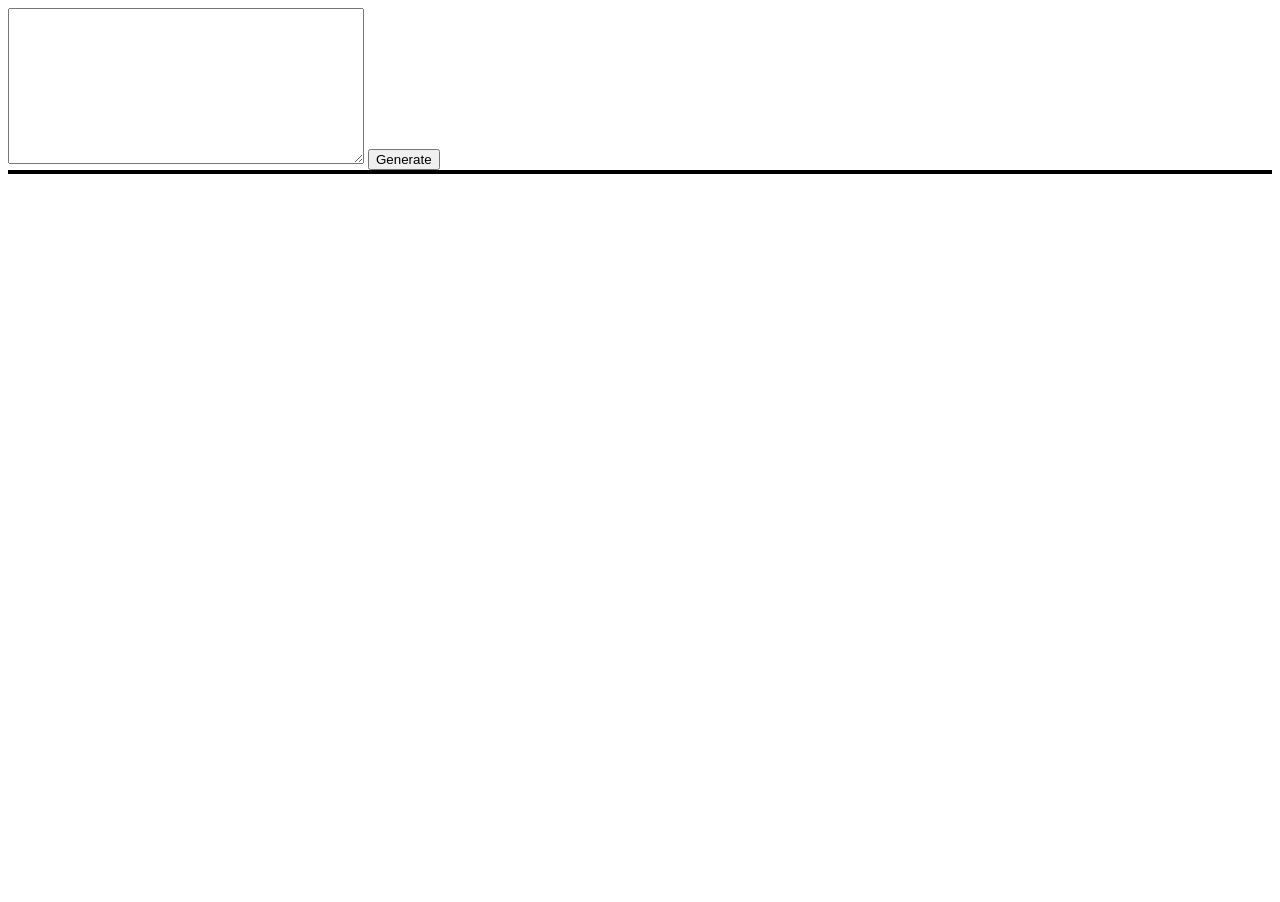
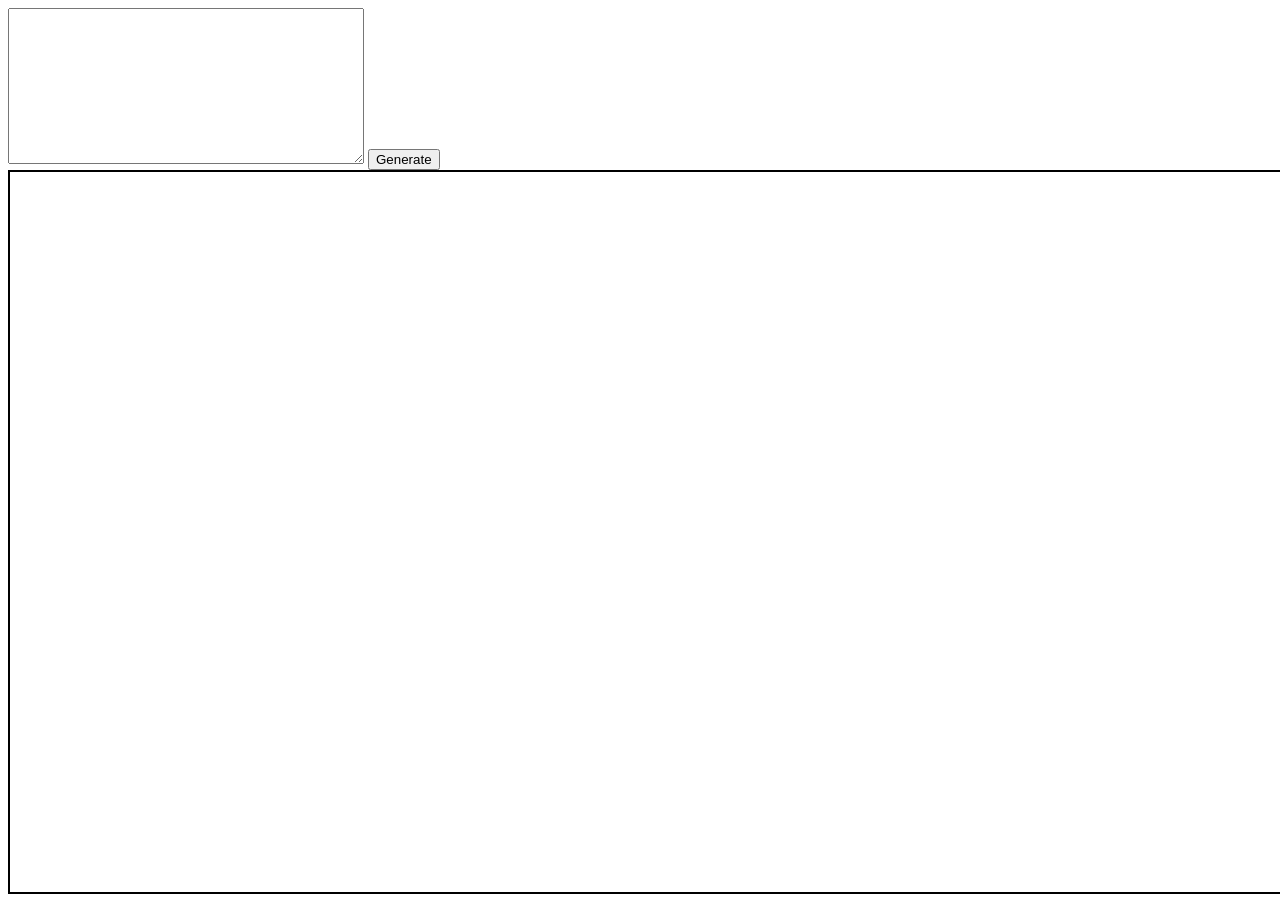
Before and after one commit to WintrCat/wordcloud, a plain HTML site: page index.html in a window 1280 px wide. Before the commit the page ends 800 px from the top, so only its background shows below. Drawn offline with Linux system fonts and the light colour scheme.

Commit message:
Update index.html

```diff
--- a/index.html
+++ b/index.html
@@ -7,7 +7,7 @@
     <textarea id="wordCloudHTML" style="width: 350px; height: 150px;"></textarea>
     <button id="generateButton">Generate</button>
 
-    <div id="wordCloudArea" style="border: 2px solid black;"></div>
+    <div id="wordCloudArea" style="border: 2px solid black; width: 1280px; height: 720px;"></div>
 
     <script src="./index.js"></script>
 </body>
```
